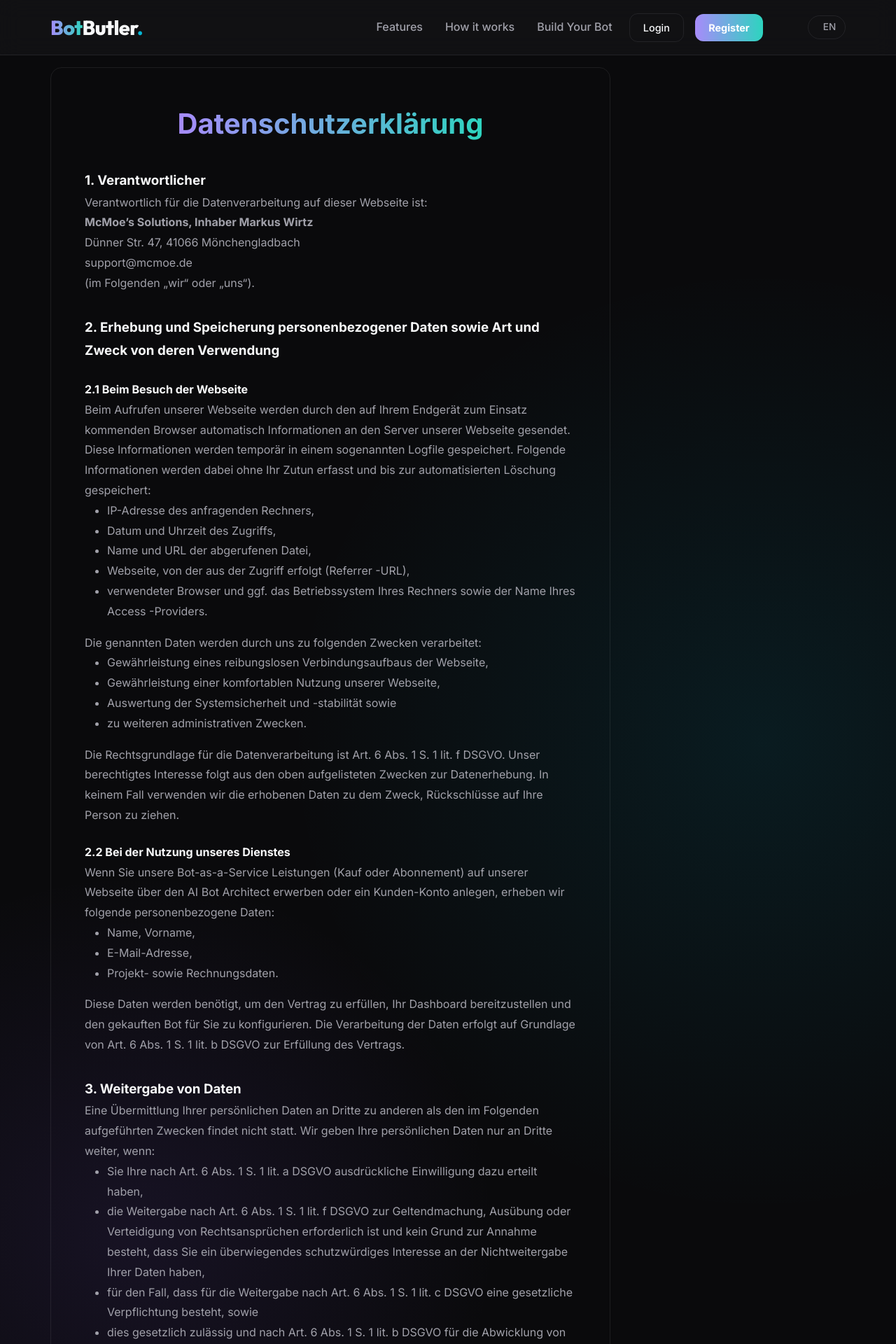
After one commit to McMoes/bot-butler, a Django app: page /de/datenschutz/ in a window 1280 px wide. The commit adds this page. Shown: the top 1920 px of the page at 70% size. Run offline with Django 5.2, Linux system fonts and the light colour scheme; parts of the project's set-up code (start-up, migrations or seed data) failed here and were passed over; some libraries are stand-ins or nearby versions.

Commit message:
feat(legal): add privacy policy (Datenschutzerklärung) for bot butler

```diff
--- a/pages/urls.py
+++ b/pages/urls.py
@@ -9,4 +9,5 @@ urlpatterns = [
     path('dashboard/', views.DashboardView.as_view(), name='dashboard'),
     path('bot/<int:pk>/', views.BotDetailView.as_view(), name='bot_detail'),
     path('agb/', views.AgbView.as_view(), name='agb'),
+    path('datenschutz/', views.DatenschutzView.as_view(), name='datenschutz'),
 ]
--- a/pages/views.py
+++ b/pages/views.py
@@ -15,6 +15,9 @@ class IndexView(TemplateView):
 
 class AgbView(TemplateView):
     template_name = 'pages/agb.html'
+
+class DatenschutzView(TemplateView):
+    template_name = 'pages/datenschutz.html'
 
 class RegisterView(CreateView):
     form_class = UserCreationForm
--- a/templates/base.html
+++ b/templates/base.html
@@ -77,7 +77,7 @@
                 <p>{% trans "Premium Bot-as-a-Service architecture powered by AI." %}</p>
             </div>
             <div class="legal-links">
-                <a href="#">{% trans "Privacy Policy" %}</a>
+                <a href="{% url 'pages:datenschutz' %}">{% trans "Privacy Policy" %}</a>
                 <a href="{% url 'pages:agb' %}">{% trans "Terms of Service" %}</a>
             </div>
         </div>
--- /dev/null
+++ b/templates/pages/datenschutz.html
@@ -0,0 +1,85 @@
+{% extends 'base.html' %}
+{% load i18n static %}
+
+{% block title %}{% trans "Privacy Policy" %} | Bot Butler{% endblock %}
+
+{% block content %}
+<section class="features-section" style="padding-top: 6rem; padding-bottom: 4rem;">
+    <div class="features-container" style="max-width: 800px; text-align: left; background: var(--glass-bg); padding: 3rem; border-radius: 16px; border: 1px solid var(--border-subtle);">
+        <h1 style="margin-bottom: 2rem; font-size: 2.5rem; text-align: center;"><span class="gradient-text">{% trans "Datenschutzerklärung" %}</span></h1>
+
+        <div class="legal-content" style="color: var(--text-secondary); line-height: 1.8;">
+            <h3 style="color: var(--text-primary); margin-top: 2rem;">1. Verantwortlicher</h3>
+            <p>Verantwortlich für die Datenverarbeitung auf dieser Webseite ist:</p>
+            <p>
+                <strong>McMoe’s Solutions, Inhaber Markus Wirtz</strong><br>
+                Dünner Str. 47, 41066 Mönchengladbach<br>
+                support@mcmoe.de<br>
+                (im Folgenden „wir“ oder „uns“).
+            </p>
+
+            <h3 style="color: var(--text-primary); margin-top: 2rem;">2. Erhebung und Speicherung personenbezogener Daten sowie Art und Zweck von deren Verwendung</h3>
+
+            <h4 style="color: var(--text-primary); margin-top: 1.5rem;">2.1 Beim Besuch der Webseite</h4>
+            <p>Beim Aufrufen unserer Webseite werden durch den auf Ihrem Endgerät zum Einsatz kommenden Browser automatisch Informationen an den Server unserer Webseite gesendet. Diese Informationen werden temporär in einem sogenannten Logfile gespeichert. Folgende Informationen werden dabei ohne Ihr Zutun erfasst und bis zur automatisierten Löschung gespeichert:</p>
+            <ul style="list-style-type: disc; margin-left: 2rem; margin-bottom: 1rem;">
+                <li>IP-Adresse des anfragenden Rechners,</li>
+                <li>Datum und Uhrzeit des Zugriffs,</li>
+                <li>Name und URL der abgerufenen Datei,</li>
+                <li>Webseite, von der aus der Zugriff erfolgt (Referrer -URL),</li>
+                <li>verwendeter Browser und ggf. das Betriebssystem Ihres Rechners sowie der Name Ihres Access -Providers.</li>
+            </ul>
+            <p>Die genannten Daten werden durch uns zu folgenden Zwecken verarbeitet:</p>
+            <ul style="list-style-type: disc; margin-left: 2rem; margin-bottom: 1rem;">
+                <li>Gewährleistung eines reibungslosen Verbindungsaufbaus der Webseite,</li>
+                <li>Gewährleistung einer komfortablen Nutzung unserer Webseite,</li>
+                <li>Auswertung der Systemsicherheit und -stabilität sowie</li>
+                <li>zu weiteren administrativen Zwecken.</li>
+            </ul>
+            <p>Die Rechtsgrundlage für die Datenverarbeitung ist Art. 6 Abs. 1 S. 1 lit. f DSGVO. Unser berechtigtes Interesse folgt aus den oben aufgelisteten Zwecken zur Datenerhebung. In keinem Fall verwenden wir die erhobenen Daten zu dem Zweck, Rückschlüsse auf Ihre Person zu ziehen.</p>
+
+            <h4 style="color: var(--text-primary); margin-top: 1.5rem;">2.2 Bei der Nutzung unseres Dienstes</h4>
+            <p>Wenn Sie unsere Bot-as-a-Service Leistungen (Kauf oder Abonnement) auf unserer Webseite über den AI Bot Architect erwerben oder ein Kunden-Konto anlegen, erheben wir folgende personenbezogene Daten:</p>
+            <ul style="list-style-type: disc; margin-left: 2rem; margin-bottom: 1rem;">
+                <li>Name, Vorname,</li>
+                <li>E-Mail-Adresse,</li>
+                <li>Projekt- sowie Rechnungsdaten.</li>
+            </ul>
+            <p>Diese Daten werden benötigt, um den Vertrag zu erfüllen, Ihr Dashboard bereitzustellen und den gekauften Bot für Sie zu konfigurieren. Die Verarbeitung der Daten erfolgt auf Grundlage von Art. 6 Abs. 1 S. 1 lit. b DSGVO zur Erfüllung des Vertrags.</p>
+
+            <h3 style="color: var(--text-primary); margin-top: 2rem;">3. Weitergabe von Daten</h3>
+            <p>Eine Übermittlung Ihrer persönlichen Daten an Dritte zu anderen als den im Folgenden aufgeführten Zwecken findet nicht statt. Wir geben Ihre persönlichen Daten nur an Dritte weiter, wenn:</p>
+            <ul style="list-style-type: disc; margin-left: 2rem; margin-bottom: 1rem;">
+                <li>Sie Ihre nach Art. 6 Abs. 1 S. 1 lit. a DSGVO ausdrückliche Einwilligung dazu erteilt haben,</li>
+                <li>die Weitergabe nach Art. 6 Abs. 1 S. 1 lit. f DSGVO zur Geltendmachung, Ausübung oder Verteidigung von Rechtsansprüchen erforderlich ist und kein Grund zur Annahme besteht, dass Sie ein überwiegendes schutzwürdiges Interesse an der Nichtweitergabe Ihrer Daten haben,</li>
+                <li>für den Fall, dass für die Weitergabe nach Art. 6 Abs. 1 S. 1 lit. c DSGVO eine gesetzliche Verpflichtung besteht, sowie</li>
+                <li>dies gesetzlich zulässig und nach Art. 6 Abs. 1 S. 1 lit. b DSGVO für die Abwicklung von Vertragsverhältnissen (z.B. Zahlungsabwickler wie Stripe) mit Ihnen erforderlich ist.</li>
+            </ul>
+
+            <h3 style="color: var(--text-primary); margin-top: 2rem;">4. Speicherdauer</h3>
+            <p>Ihre personenbezogenen Daten werden nur so lange gespeichert, wie es für die Erfüllung des Vertrags notwendig ist oder wir ein berechtigtes Interesse an der weiteren Speicherung haben. Nach vollständiger Abwicklung des Vertrags oder Löschung Ihres Kundenkontos werden Ihre Daten gelöscht, sofern gesetzliche Aufbewahrungspflichten dem nicht entgegenstehen.</p>
+
+            <h3 style="color: var(--text-primary); margin-top: 2rem;">5. Betroffenenrechte</h3>
+            <p>Sie haben das Recht:</p>
+            <ul style="list-style-type: disc; margin-left: 2rem; margin-bottom: 1rem;">
+                <li>gemäß Art. 15 DSGVO Auskunft über Ihre von uns verarbeiteten personenbezogenen Daten zu verlangen,</li>
+                <li>gemäß Art. 16 DSGVO unverzüglich die Berichtigung unrichtiger oder Vervollständigung Ihrer bei uns gespeicherten personenbezogenen Daten zu verlangen,</li>
+                <li>gemäß Art. 17 DSGVO die Löschung Ihrer bei uns gespeicherten personenbezogenen Daten zu verlangen, soweit nicht die Verarbeitung zur Erfüllung einer rechtlichen Verpflichtung erforderlich ist,</li>
+                <li>gemäß Art. 18 DSGVO die Einschränkung der Verarbeitung Ihrer personenbezogenen Daten zu verlangen,</li>
+                <li>gemäß Art. 20 DSGVO Ihre personenbezogenen Daten, die Sie uns bereitgestellt haben, in einem strukturierten, gängigen und maschinenlesbaren Format zu erhalten oder die Übermittlung an einen anderen Verantwortlichen zu verlangen,</li>
+                <li>gemäß Art. 7 Abs. 3 DSGVO Ihre einmal erteilte Einwilligung jederzeit gegenüber uns zu widerrufen und</li>
+                <li>gemäß Art. 77 DSGVO sich bei einer Aufsichtsbehörde zu beschweren.</li>
+            </ul>
+
+            <h3 style="color: var(--text-primary); margin-top: 2rem;">6. Widerspruchsrecht</h3>
+            <p>Sofern Ihre personenbezogenen Daten auf Grundlage von berechtigten Interessen gemäß Art. 6 Abs. 1 S. 1 lit. f DSGVO verarbeitet werden, haben Sie das Recht, gemäß Art. 21 DSGVO Widerspruch gegen die Verarbeitung Ihrer personenbezogenen Daten einzulegen, soweit dafür Gründe vorliegen, die sich aus Ihrer besonderen Situation ergeben.</p>
+
+            <h3 style="color: var(--text-primary); margin-top: 2rem;">7. Datensicherheit</h3>
+            <p>Wir verwenden innerhalb des Webseite-Besuchs das verbreitete SSL-Verfahren (Secure Socket Layer) in Verbindung mit der jeweils höchsten Verschlüsselungsstufe, die von Ihrem Browser unterstützt wird.</p>
+
+            <h3 style="color: var(--text-primary); margin-top: 2rem;">8. Aktualität und Änderung dieser Datenschutzerklärung</h3>
+            <p>Diese Datenschutzerklärung ist aktuell gültig und hat den Stand {% now "F Y" %}. Durch die Weiterentwicklung unserer Webseite oder aufgrund geänderter gesetzlicher bzw. behördlicher Vorgaben kann es notwendig werden, diese Datenschutzerklärung zu ändern.</p>
+        </div>
+    </div>
+</section>
+{% endblock %}
```
Also changed, not shown: locale/de/LC_MESSAGES/django.po, locale/en/LC_MESSAGES/django.po, 2 other files.
